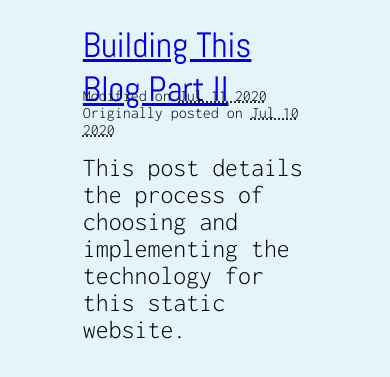
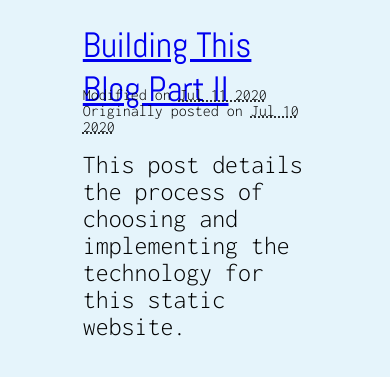
Before and after one commit to Waiyan13/waiyan13.github.io, a plain HTML site: page building-this-blog-part-ii.html in a window 390 px wide. Shown: the part 59-436 px from the top of the page. Drawn offline with Linux system fonts and the light colour scheme.

Commit message:
Update content

```diff
--- a/theme/css/main.css
+++ b/theme/css/main.css
@@ -1 +1 @@
-body{background-color:#e5f4fb;font-family:"Inconsolata",monospace;font-size:calc(16px + 1vw);margin:0 .5rem;padding:0}header{height:3rem;margin:.5rem .5rem}ul{margin:inherit;padding:inherit;list-style-type:none}nav{height:100%}nav ul{height:100%;display:flex;flex-direction:row;list-style-type:none}nav ul a{display:inline-block;height:100%;line-height:3rem;text-align:center}nav li{margin-left:.8rem}nav li:first-child{flex-grow:2;margin-left:-24px}nav img{height:100%;width:100px}main{margin-top:1.618rem}main header{margin:0}main p{margin:0 0 .5rem 0}.article-title{display:block;font-family:"Abel",sans-serif;margin-bottom:.5rem}.article-date{display:block;font-size:1rem;margin:1rem 0}.article-list{display:flex;flex-direction:column;justify-content:center}.article-item{background-color:#eceff4;padding:.5rem;margin-bottom:1rem;-webkit-box-shadow:2px 2px 7px 0px #b1c3e0;-moz-box-shadow:2px 2px 7px 0px #b1c3e0;box-shadow:2px 2px 7px 0px #b1c3e0}.link-color{color:#005397}.link-color:hover{color:#c03}.fn-default{font-size:1rem}.fn-sm{font-size:1.618rem}.fn-md{font-size:2.2rem}.fn-lg{font-size:2.5rem}@media only screen and (min-device-width: 800px){article{width:60%;margin:0 auto}.article-item{width:60%;margin:0 auto 1rem}.link{font-size:1.618rem}.fn-md{font-size:1.618rem}.fn-default{font-size:1.618rem}.fn-lg{font-size:2.2rem}}
+body{background-color:#e5f4fb;font-family:"Inconsolata",monospace;font-size:calc(16px + 1vw);margin:0 .5rem;padding:0}header{height:3rem;margin:.5rem .5rem}ul{margin:inherit;padding:inherit;list-style-type:none}nav{height:100%}nav ul{height:100%;display:flex;flex-direction:row;list-style-type:none}nav ul a{display:inline-block;height:100%;line-height:3rem;text-align:center}nav li{margin-left:.8rem}nav li:first-child{flex-grow:2;margin-left:-24px}nav img{height:100%;width:100px}main{margin-top:1.618rem}main header{margin:0}main p{margin:0 0 .5rem 0}.article-title{display:block;font-family:"Abel",sans-serif;margin-bottom:.5rem}.article-date{display:block;font-size:1rem;line-height:1rem;margin:1rem 0}.article-list{display:flex;flex-direction:column;justify-content:center}.article-item{background-color:#eceff4;padding:.5rem;margin-bottom:1rem;-webkit-box-shadow:2px 2px 7px 0px #b1c3e0;-moz-box-shadow:2px 2px 7px 0px #b1c3e0;box-shadow:2px 2px 7px 0px #b1c3e0}.link-color{color:#005397}.link-color:hover{color:#c03}.fn-default{font-size:1rem}.fn-sm{font-size:1.618rem}.fn-md{font-size:2.2rem}.fn-lg{font-size:2.5rem}@media only screen and (min-device-width: 800px){article{width:60%;margin:0 auto}.article-item{width:60%;margin:0 auto 1rem}.link{font-size:1.618rem}.fn-md{font-size:1.618rem}.fn-default{font-size:1.618rem}.fn-lg{font-size:2.2rem}}
```
